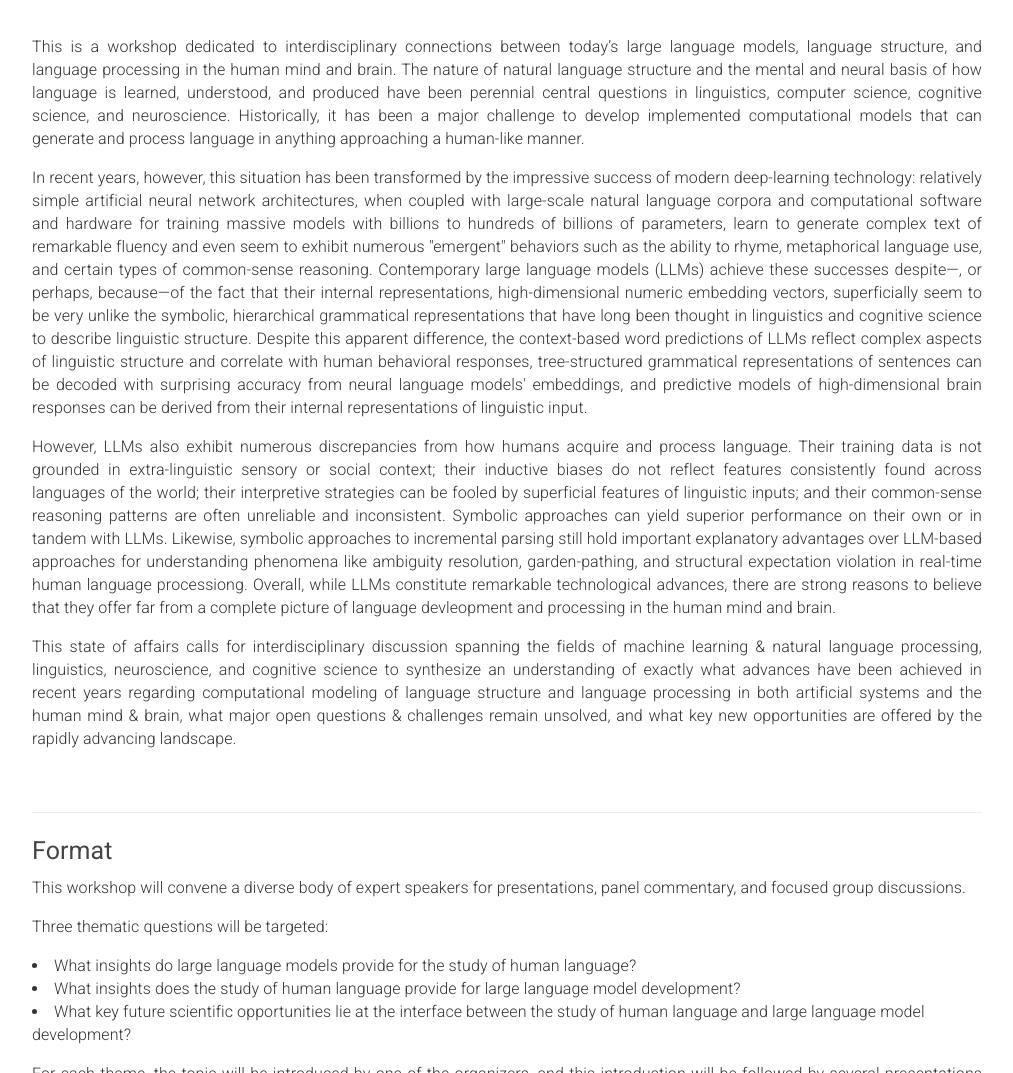
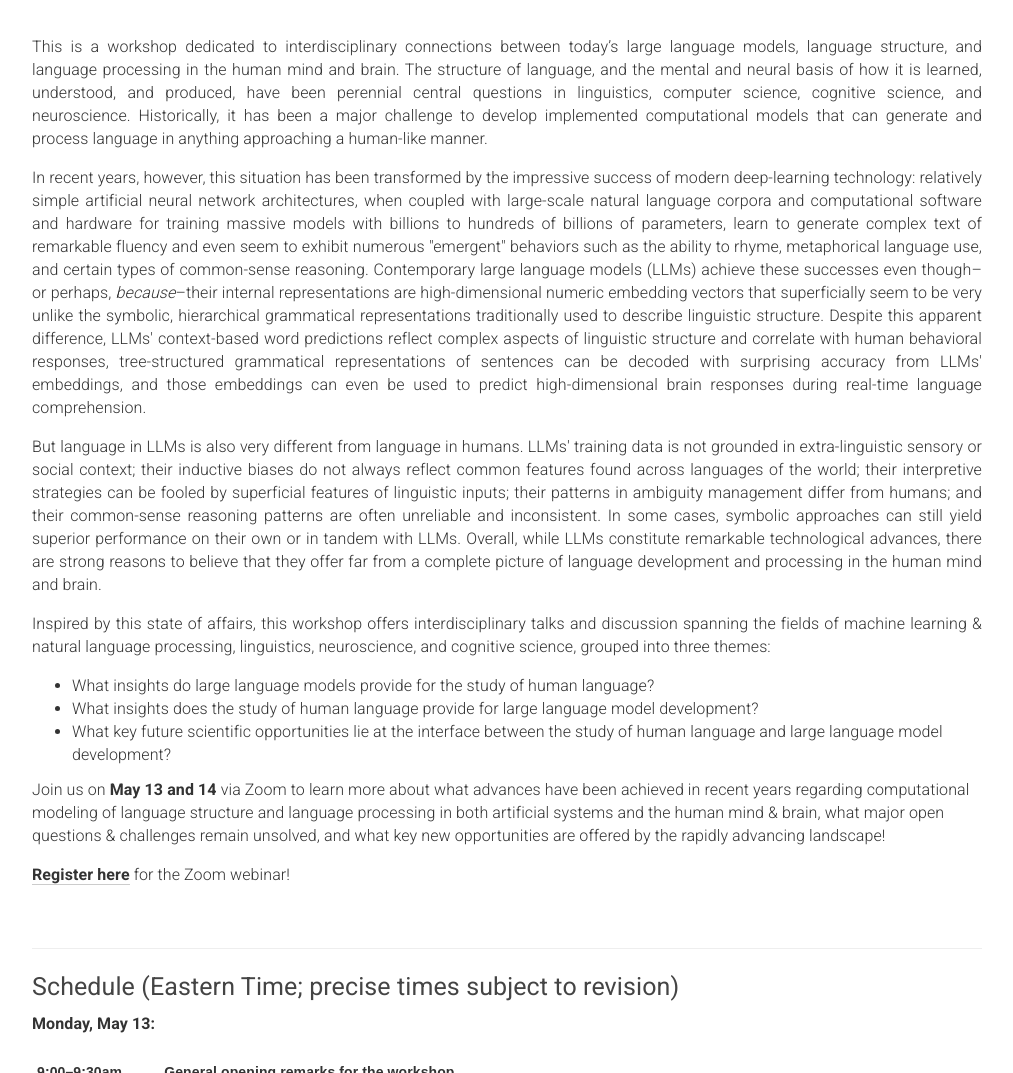
Before and after one commit to newhorizonsinlanguagescience/newhorizonsinlanguagescience.github.io, a Jekyll site: the page built from _pages/home.md, in a window 1280 px wide and 1400 px high, cut to the strip 327-1400 px from the top of the window. Shown: the whole strip, without its empty margins (133-1146 px from the left). Built offline with Jekyll 4.4.1, drawn with Linux system fonts in a browser that asks for light colours; some of the changed text lies outside the part shown.

Commit message:
Roger updated

```diff
--- a/_includes/header.html
+++ b/_includes/header.html
@@ -13,7 +13,7 @@
 
     <div class="navbar-collapse collapse" id="navbar-main">
       <ul class="nav navbar-nav">
-        <li><a href="#format">Format</a></li>
+        <li><a href="#motivation">Motivation</a></li>
         <li><a href="#schedule">Schedule</a></li>
         <li><a href="#speakers">Speakers</a></li>
         <li><a href="#commentators">Commentators </a></li>
--- a/_pages/home.md
+++ b/_pages/home.md
@@ -11,81 +11,210 @@ acknowledgements: ""
 
 <br />
 
-<div class="row">
-    <div class="col-xs-12">
-        <p>
-This is a workshop dedicated to interdisciplinary connections between today’s large language models, language structure, and language processing in the human mind and brain. The nature of natural language structure and the mental and neural basis of how language is learned, understood, and produced have been perennial central questions in linguistics, computer science, cognitive science, and neuroscience. Historically, it has been a major challenge to develop implemented computational models that can generate and process language in anything approaching a human-like manner.
+<!-- Motivation -->
+<div class="row" id="motivation"> <div class="col-xs-12"> <p>
+    This is a workshop dedicated to interdisciplinary connections
+    between today’s large language models, language structure, and
+    language processing in the human mind and brain. The structure of
+    language, and the mental and neural basis of how it is learned,
+    understood, and produced, have been perennial central questions in
+    linguistics, computer science, cognitive science, and
+    neuroscience. Historically, it has been a major challenge to
+    develop implemented computational models that can generate and
+    process language in anything approaching a human-like manner.
+    </p><p> In recent years, however, this situation has been
+    transformed by the impressive success of modern deep-learning
+    technology: relatively simple artificial neural network
+    architectures, when coupled with large-scale natural language
+    corpora and computational software and hardware for training
+    massive models with billions to hundreds of billions of
+    parameters, learn to generate complex text of remarkable fluency
+    and even seem to exhibit numerous "emergent" behaviors such as the
+    ability to rhyme, metaphorical language use, and certain types of
+    common-sense reasoning. Contemporary large language models (LLMs)
+    achieve these successes even though–or perhaps,
+    <i>because</i>–their internal representations are high-dimensional
+    numeric embedding vectors that superficially seem to be very
+    unlike the symbolic, hierarchical grammatical representations
+    traditionally used to describe linguistic structure. Despite this
+    apparent difference, LLMs' context-based word predictions reflect
+    complex aspects of linguistic structure and correlate with human
+    behavioral responses, tree-structured grammatical representations
+    of sentences can be decoded with surprising accuracy from LLMs'
+    embeddings, and those embeddings can even be used to predict
+    high-dimensional brain responses during real-time language
+    comprehension.  </p><p> But language in LLMs is also very
+    different from language in humans. LLMs' training data is not
+    grounded in extra-linguistic sensory or social context; their
+    inductive biases do not always reflect common features found
+    across languages of the world; their interpretive strategies can
+    be fooled by superficial features of linguistic inputs; their
+    patterns in ambiguity management differ from humans; and their
+    common-sense reasoning patterns are often unreliable and
+    inconsistent. In some cases, symbolic approaches can still yield
+    superior performance on their own or in tandem with LLMs. Overall,
+    while LLMs constitute remarkable technological advances, there are
+    strong reasons to believe that they offer far from a complete
+    picture of language development and processing in the human mind
+    and brain.  </p><p> Inspired by this state of affairs, this
+    workshop offers interdisciplinary talks and discussion spanning
+    the fields of machine learning & natural language processing,
+    linguistics, neuroscience, and cognitive science, grouped into
+    three themes:
+<ul>
+<li>What insights do large language models provide for the study of human language?</li>
+<li>What insights does the study of human language provide for large language model development?</li>
+<li>What key future scientific opportunities lie at the interface between the study of human language and large language model development?</li>
+</ul>
+    Join us on <b>May 13 and 14</b> via Zoom to learn more about what advances have been achieved in
+    recent years regarding computational modeling of language
+    structure and language processing in both artificial systems and
+    the human mind & brain, what major open questions & challenges
+    remain unsolved, and what key new opportunities are offered by the
+    rapidly advancing landscape!
+
         </p><p>
-In recent years, however, this situation has been transformed by the impressive success of modern deep-learning technology: relatively simple artificial neural network architectures, when coupled with large-scale natural language corpora and computational software and hardware for training massive models with billions to hundreds of billions of parameters, learn to generate complex text of remarkable fluency and even seem to exhibit numerous "emergent" behaviors such as the ability to rhyme, metaphorical language use, and certain types of common-sense reasoning. Contemporary large language models (LLMs) achieve these successes despite—, or perhaps, because—of the fact that their internal representations, high-dimensional numeric embedding vectors, superficially seem to be very unlike the symbolic, hierarchical grammatical representations that have long been thought in linguistics and cognitive science to describe linguistic structure. Despite this apparent difference, the context-based word predictions of LLMs reflect complex aspects of linguistic structure and correlate with human behavioral responses, tree-structured grammatical representations of sentences can be decoded with surprising accuracy from neural language models' embeddings, and predictive models of high-dimensional brain responses can be derived from their internal representations of linguistic input.
-        </p><p>
-However, LLMs also exhibit numerous discrepancies from how humans acquire and process language. Their training data is not grounded in extra-linguistic sensory or social context; their inductive biases do not reflect features consistently found across languages of the world; their interpretive strategies can be fooled by superficial features of linguistic inputs; and their common-sense reasoning patterns are often unreliable and inconsistent. Symbolic approaches can yield superior performance on their own or in tandem with LLMs. Likewise, symbolic approaches to incremental parsing still hold important explanatory advantages over LLM-based approaches for understanding phenomena like ambiguity resolution, garden-pathing, and structural expectation violation in real-time human language processiong. Overall, while LLMs constitute remarkable technological advances, there are strong reasons to believe that they offer far from a complete picture of language devleopment and processing in the human mind and brain.
-        </p><p>
-This state of affairs calls for interdisciplinary discussion spanning the fields of machine learning & natural language processing, linguistics, neuroscience, and cognitive science to synthesize an understanding of exactly what advances have been achieved in recent years regarding computational modeling of language structure and language processing in both artificial systems and the human mind & brain, what major open questions & challenges remain unsolved, and what key new opportunities are offered by the rapidly advancing landscape.
-        </p>
-    </div>
-</div>
+<a
+href="https://nsf.zoomgov.com/webinar/register/WN_sNu3mKvZSdadFvccnv_MJQ"><b>Register
+here</b></a> for the Zoom webinar!
+    </p> </div> </div>
 
 <br />
 
+
+
 <hr />
 
-<!-- Format -->
-<div class="row" id="format">
+<!-- Schedule -->
+<div class="row" id="schedule">
   <div class="col-xs-12">
-    <h2>Format</h2>
+    <h2>Schedule (Eastern Time; precise times subject to revision)</h2>
   </div>
 </div>
 
 <div class="row">
     <div class="col-xs-12">
         <p>
-This workshop will convene a diverse body of expert speakers for presentations, panel commentary, and focused group discussions.
-        </p><p>
-Three thematic questions will be targeted:
-<li>What insights do large language models provide for the study of human language?</li>
-<li>What insights does the study of human language provide for large language model development?</li>
-<li>What key future scientific opportunities lie at the interface between the study of human language and large language model development?</li>
-        </p>
-        <p>
-For each theme, the topic will be introduced by one of the organizers, and this introduction will be followed by several presentations from invited speakers and a subsequent panel discussion. The workshop will be finalized by a synthesis session, integrating ideas from across the workshop's sections and themes.
-        </p><p>
-The schedule can be found below, along with the list of speakers, commentators, and organizers.
-        </p><p>
-<b>How can I attend the workshop?</b>
-        </p><p>
-<a href="https://nsf.zoomgov.com/webinar/register/WN_sNu3mKvZSdadFvccnv_MJQ">Register</a> for the Zoom webinar!
-        </p>
-    </div>
-</div>
+<b>Monday, May 13:</b>
 
-<hr />
+<style type="text/css">
+.tg  {border-collapse:collapse;border-spacing:0;}
+.tg td{border-color:black;border-style:solid;border-width:0px;font-family:Arial, sans-serif;font-size:14px;
+  overflow:hidden;padding:10px 5px;word-break:normal;}
+.tg th{border-color:black;border-style:solid;border-width:0px;font-family:Arial, sans-serif;font-size:14px;
+  font-weight:normal;overflow:hidden;padding:10px 5px;word-break:normal;}
+.tg .tg-0pky{border-color:inherit;text-align:left;vertical-align:top}
+</style>
+<table class="tg">
+<!-- <thead> -->
+<!--   <tr> -->
+<!--     <th class="tg-0lax">9:00am</th> -->
+<!--     <th class="tg-0lax">Introductory remarks</th> -->
+<!--   </tr> -->
+<!-- </thead> -->
+<tbody>
+  <tr>
+    <td class="tg-0lax"><b>9:00–9:30am</b></td>
+    <td class="tg-0lax"><b>General opening remarks for the workshop</b></td>
+  </tr>
+  <tr>
+    <td class="tg-0lax"><b>9:30am–12:30pm</b></td>
+    <td class="tg-0lax"><b>Theme 1: What insights do large language models provide for the study of human language?</b></td>
+  </tr>
+  <tr>
+    <td class="tg-0lax">9:30–9:35am</td>
+    <td class="tg-0lax">Introductory remarks for Theme 1</td>
+  </tr>
+  <tr>
+    <td class="tg-0lax">9:35–10:55am</td>
+    <td class="tg-0lax">Talks</td>
+  </tr>
+  <tr>
+    <td class="tg-0lax">10:55–11:10am</td>
+    <td class="tg-0lax">Break</td>
+  </tr>
+  <tr>
+    <td class="tg-0lax">11:10–11:50am</td>
+    <td class="tg-0lax">Moderated commentary session</td>
+  </tr>
+  <tr>
+    <td class="tg-0lax">11:50am–12:30pm</td>
+    <td class="tg-0lax">Moderated panel discussion including all
+    speakers and commentators from the theme</td>
+  </tr>
+  <tr>
+    <td class="tg-0lax"><b>12:30pm–2:00pm</b></td>
+    <td class="tg-0lax"><b>Lunch Break</b></td>
+  </tr>
+    <tr>
+    <td class="tg-0lax"><b>2:00–5:30pm</b></td>
+    <td class="tg-0lax"><b>Theme 2: What insights does the study of human language provide for large language model development?</b></td>
+  </tr>
+  <tr>
+    <td class="tg-0lax">2:00–2:05pm</td>
+    <td class="tg-0lax">Introductory remarks for Theme 2</td>
+  </tr>
+  <tr>
+    <td class="tg-0lax">2:05–3:25pm</td>
+    <td class="tg-0lax">Talks</td>
+  </tr>
+  <tr>
+    <td class="tg-0lax">3:25–3:40pm</td>
+    <td class="tg-0lax">Break</td>
+  </tr>
+  <tr>
+    <td class="tg-0lax">3:40–4:20pm</td>
+    <td class="tg-0lax">Moderated commentary session</td>
+  </tr>
+  <tr>
+    <td class="tg-0lax">4:20–5:00pm</td>
+    <td class="tg-0lax">Moderated panel discussion including all
+    speakers and commentators from the theme</td>
+  </tr>
+</tbody>
+</table>
 
-<!-- Schedule -->
-<div class="row" id="schedule">
-  <div class="col-xs-12">
-    <h2>Schedule</h2>
-  </div>
-</div>
+<b>Tuesday, May 14:</b>
 
-<div class="row">
-    <div class="col-xs-12">
-        <p>
-Monday, May 13, Morning:
-<li>Theme 1: What insights do large language models provide for the study of human language?</li>
-        </p><p>
-Monday, May 13, Afternoon:
-<li>Theme 2: What insights does the study of human language provide for large language model development?</li>
-        </p><p>
-Tuesday, May 14, Morning:
-<li>Theme 3: What key future scientific opportunities lie at the interface between the study of human language and large language model development?</li>
-        </p><p>
-Tuesday, May 14, Afternoon <em>(in-person only)</em>:
-<li>Synthesis & General Discussion</li>
-        </p><p>
-Specific timing information will be available soon.
-        </p>
-    </div>
-</div>
+<table class="tg">
+<tbody>
+  <tr>
+    <td class="tg-0lax"><b>9:00am–12:00pm</b></td>
+    <td class="tg-0lax"><b>Theme 3: What key future scientific opportunities lie at the interface between the study of human language and large language model development?</b></td>
+  </tr>
+  <tr>
+    <td class="tg-0lax">9:00–9:05am</td>
+    <td class="tg-0lax">Introductory remarks for Theme 3</td>
+  </tr>
+  <tr>
+    <td class="tg-0lax">9:05–10:25am</td>
+    <td class="tg-0lax">Talks</td>
+  </tr>
+  <tr>
+    <td class="tg-0lax">10:25–10:40am</td>
+    <td class="tg-0lax">Break</td>
+  </tr>
+  <tr>
+    <td class="tg-0lax">10:40–11:20am</td>
+    <td class="tg-0lax">Moderated commentary session</td>
+  </tr>
+  <tr>
+    <td class="tg-0lax">11:20am–12:00pm</td>
+    <td class="tg-0lax">Moderated panel discussion including all
+    speakers and commentators from the theme</td>
+  </tr>
+  <tr>
+    <td class="tg-0lax"><b>12:00pm–1:30pm</b></td>
+    <td class="tg-0lax"><b>Lunch Break</b></td>
+  </tr>
+    <tr>
+    <td class="tg-0lax"><b>1:30–2:30pm</b></td>
+    <td class="tg-0lax"><b>Summative talks and closing</b></td>
+  </tr>
+</tbody>
+</table>
+
+
 
 <hr />
 
```
Also changed, not shown: Gemfile.lock.
